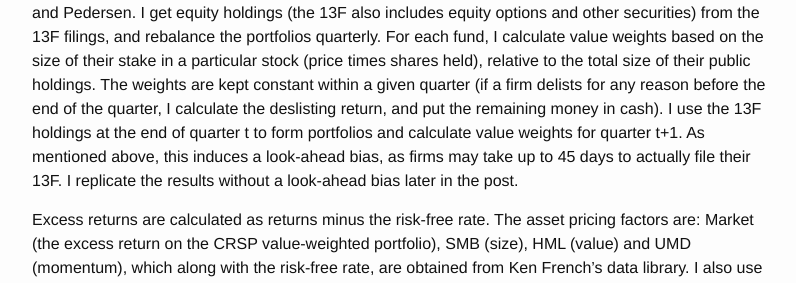
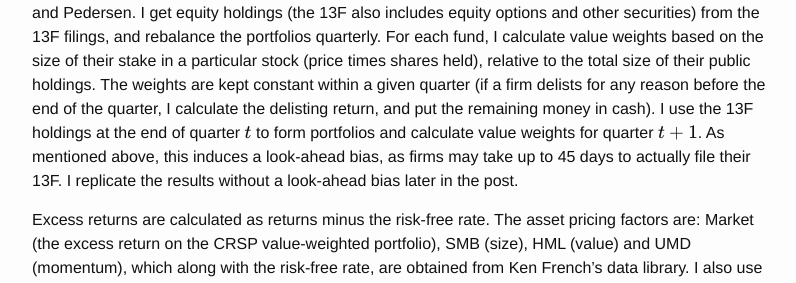
Before and after one commit to mcsammon/mcsammon.github.io, a Jekyll site: the page built from _posts/2016-08-08-13f.markdown, in a window 1280 px wide and 900 px high, scrolled down 1136 px. Shown: the part 280-563 px from the top of the window, without its empty margins (238-1034 px from the left). Built offline with Jekyll 4.4.1, drawn with Linux system fonts in a browser that asks for light colours; formulas are drawn with MathJax 3; some of the changed text lies outside the part shown.

Commit message:
fixed conclusion

```diff
--- a/_posts/2016-08-08-13f.markdown
+++ b/_posts/2016-08-08-13f.markdown
@@ -23,7 +23,7 @@ Even though these funds are all considered "Institutional Investment Managers" b
 
 Stock price and return data are from CRSP.  I match CRSP to the 13F data on CUSIP.  For the holdings that I can't match on CUSIP, I match on historical CUSIP (NCUSIP).  <br />
 
-I construct the hedge fund replicating portfolios as in Section 5 of "Buffett's Alpha" by Frazzini, Kabiller and Pedersen. I get equity holdings (the 13F also includes equity options and other securities) from the 13F filings, and rebalance the portfolios quarterly.  For each fund, I calculate value weights based on the size of their stake in a particular stock (price times shares held), relative to the total size of their public holdings.  The weights are kept constant within a given quarter (if a firm delists for any reason before the end of the quarter, I calculate the deslisting return, and put the remaining money in cash).  I use the 13F holdings at the end of quarter t to form portfolios and calculate value weights for quarter t+1. As mentioned above, this induces a look-ahead bias, as firms may take up to 45 days to actually file their 13F.  I replicate the results without a look-ahead bias later in the post. <br />
+I construct the hedge fund replicating portfolios as in Section 5 of "Buffett's Alpha" by Frazzini, Kabiller and Pedersen. I get equity holdings (the 13F also includes equity options and other securities) from the 13F filings, and rebalance the portfolios quarterly.  For each fund, I calculate value weights based on the size of their stake in a particular stock (price times shares held), relative to the total size of their public holdings.  The weights are kept constant within a given quarter (if a firm delists for any reason before the end of the quarter, I calculate the delisting return, and put the remaining money in cash).  I use the 13F holdings at the end of quarter $$t$$ to form portfolios and calculate value weights for quarter $$t+1$$. As mentioned above, this induces a look-ahead bias, as firms may take up to 45 days to actually file their 13F.  I replicate the results without a look-ahead bias later in the post. <br />
 
 Excess returns are calculated as returns minus the risk-free rate.  The asset pricing factors are: Market (the excess return on the CRSP value-weighted portfolio), SMB (size), HML (value) and UMD (momentum), which along with the risk-free rate, are obtained from Ken French's data library.  I also use BAB (betting against beta), and QMJ (quality minus junk), which are from AQR's website. <br />
 
```
Also changed, not shown: other parts of _posts/2016-08-08-13f.markdown (+2 -2 lines).
